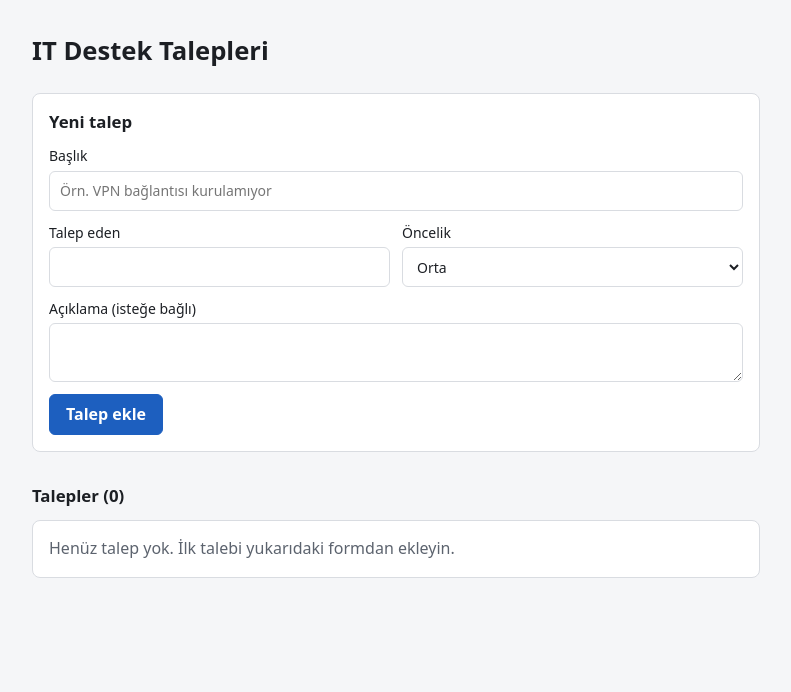
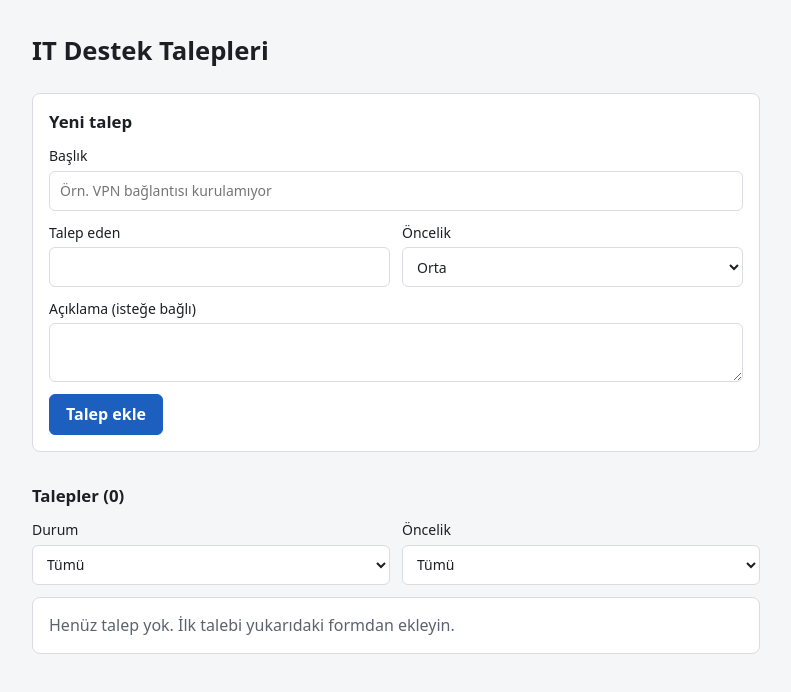
Before and after one commit to ltfDre/talep-portali, a React (Vite) app: page / in a window 1280 px wide. Shown: the top 692 px of the page, without its empty margins (244-1035 px from the left). Built offline with nearby package versions, Linux system fonts and the light colour scheme.

Commit message:
feat: talep listesine durum ve öncelik filtresi

```diff
--- a/src/App.jsx
+++ b/src/App.jsx
@@ -3,7 +3,18 @@ import { useEffect, useRef, useState } from 'react'
 const STORAGE_KEY = 'talep-portali.talepler'
 const DURUMLAR = ['Açık', 'İşlemde', 'Çözüldü']
 const ONCELIKLER = ['Acil', 'Düşük', 'Orta', 'Yüksek']
+const FILTRE_ONCELIKLERI = ['Düşük', 'Orta', 'Yüksek', 'Acil']
 const BOS_FORM = { baslik: '', talepEden: '', oncelik: 'Orta', aciklama: '' }
+
+function filtreleriOku() {
+  const parametreler = new URLSearchParams(window.location.search)
+  const durum = parametreler.get('durum')
+  const oncelik = parametreler.get('oncelik')
+  return {
+    durum: DURUMLAR.includes(durum) ? durum : '',
+    oncelik: FILTRE_ONCELIKLERI.includes(oncelik) ? oncelik : '',
+  }
+}
 
 function talepleriYukle() {
   try {
@@ -24,7 +35,15 @@ function tarihYaz(iso) {
 export default function App() {
   const [talepler, setTalepler] = useState(talepleriYukle)
   const [form, setForm] = useState(BOS_FORM)
+  const [filtreler, setFiltreler] = useState(filtreleriOku)
   const baslikRef = useRef(null)
+
+  const gorunenTalepler = talepler.filter(
+    (talep) =>
+      (!filtreler.durum || talep.durum === filtreler.durum) &&
+      (!filtreler.oncelik || talep.oncelik === filtreler.oncelik),
+  )
+  const filtreliMi = Boolean(filtreler.durum || filtreler.oncelik)
 
   useEffect(() => {
     try {
@@ -33,6 +52,20 @@ export default function App() {
       // Depolama kapalı veya doluysa sayfa bellekteki veriyle çalışmaya devam eder.
     }
   }, [talepler])
+
+  useEffect(() => {
+    const url = new URL(window.location.href)
+    for (const [ad, deger] of Object.entries(filtreler)) {
+      if (deger) url.searchParams.set(ad, deger)
+      else url.searchParams.delete(ad)
+    }
+    window.history.replaceState(null, '', url)
+  }, [filtreler])
+
+  function filtreGuncelle(event) {
+    const { name, value } = event.target
+    setFiltreler((onceki) => ({ ...onceki, [name]: value }))
+  }
 
   function alanGuncelle(event) {
     const { name, value } = event.target
@@ -114,12 +147,36 @@ export default function App() {
       </form>
 
       <section>
-        <h2>Talepler ({talepler.length})</h2>
+        <h2>
+          Talepler ({filtreliMi ? `${gorunenTalepler.length} / ${talepler.length}` : talepler.length})
+        </h2>
+        <div className="filtreler">
+          <label>
+            Durum
+            <select name="durum" value={filtreler.durum} onChange={filtreGuncelle}>
+              <option value="">Tümü</option>
+              {DURUMLAR.map((durum) => (
+                <option key={durum}>{durum}</option>
+              ))}
+            </select>
+          </label>
+          <label>
+            Öncelik
+            <select name="oncelik" value={filtreler.oncelik} onChange={filtreGuncelle}>
+              <option value="">Tümü</option>
+              {FILTRE_ONCELIKLERI.map((oncelik) => (
+                <option key={oncelik}>{oncelik}</option>
+              ))}
+            </select>
+          </label>
+        </div>
         {talepler.length === 0 ? (
           <p className="kart bos">Henüz talep yok. İlk talebi yukarıdaki formdan ekleyin.</p>
+        ) : gorunenTalepler.length === 0 ? (
+          <p className="kart bos">Seçili filtrelere uyan talep yok.</p>
         ) : (
           <ul className="liste">
-            {talepler.map((talep) => (
+            {gorunenTalepler.map((talep) => (
               <li key={talep.id} className="kart talep" data-durum={talep.durum} data-oncelik={talep.oncelik}>
                 <div className="talep-icerik">
                   <h3>
--- a/src/styles.css
+++ b/src/styles.css
@@ -106,6 +106,13 @@ button {
   outline-offset: 1px;
 }
 
+.filtreler {
+  display: grid;
+  grid-template-columns: 1fr 1fr;
+  gap: 12px;
+  margin-bottom: 12px;
+}
+
 .liste {
   display: grid;
   gap: 8px;
@@ -176,7 +183,8 @@ button {
 }
 
 @media (max-width: 520px) {
-  .form {
+  .form,
+  .filtreler {
     grid-template-columns: 1fr;
   }
 
```
